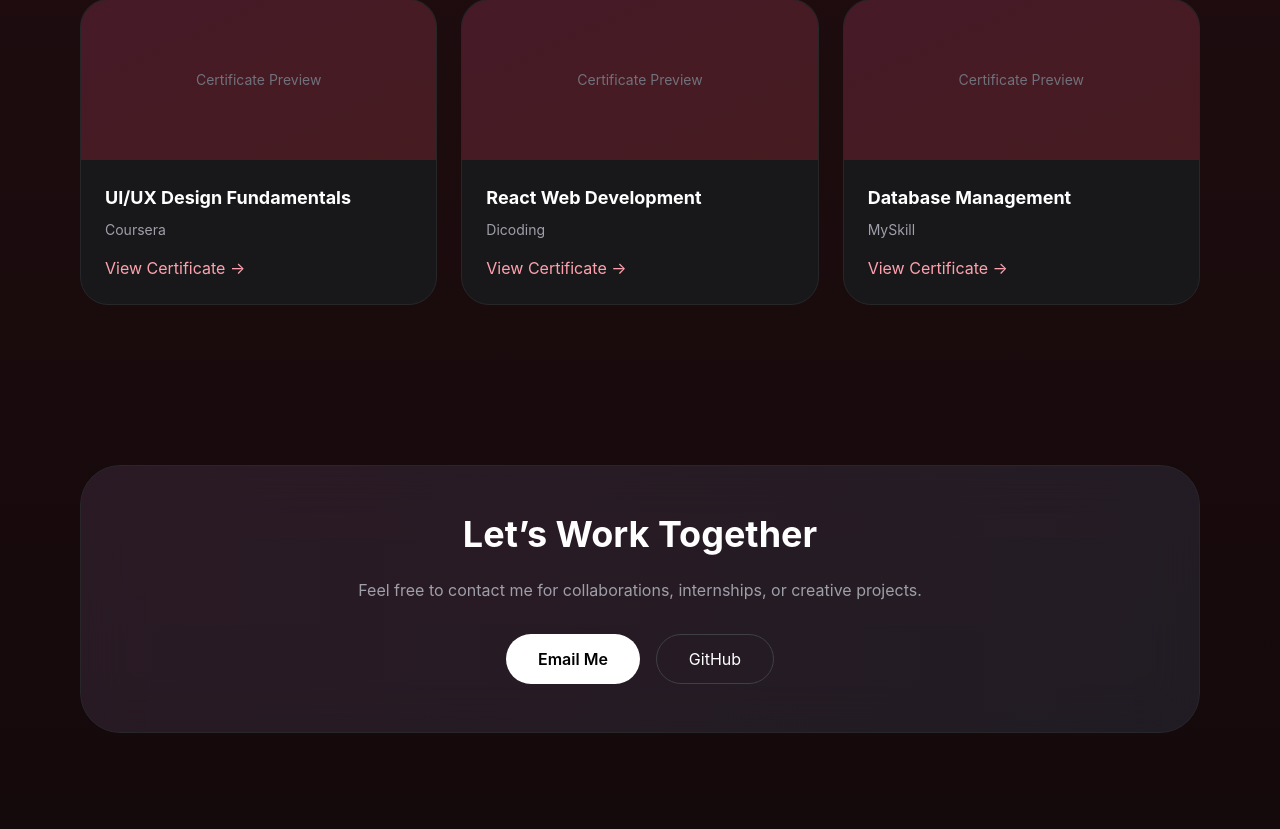
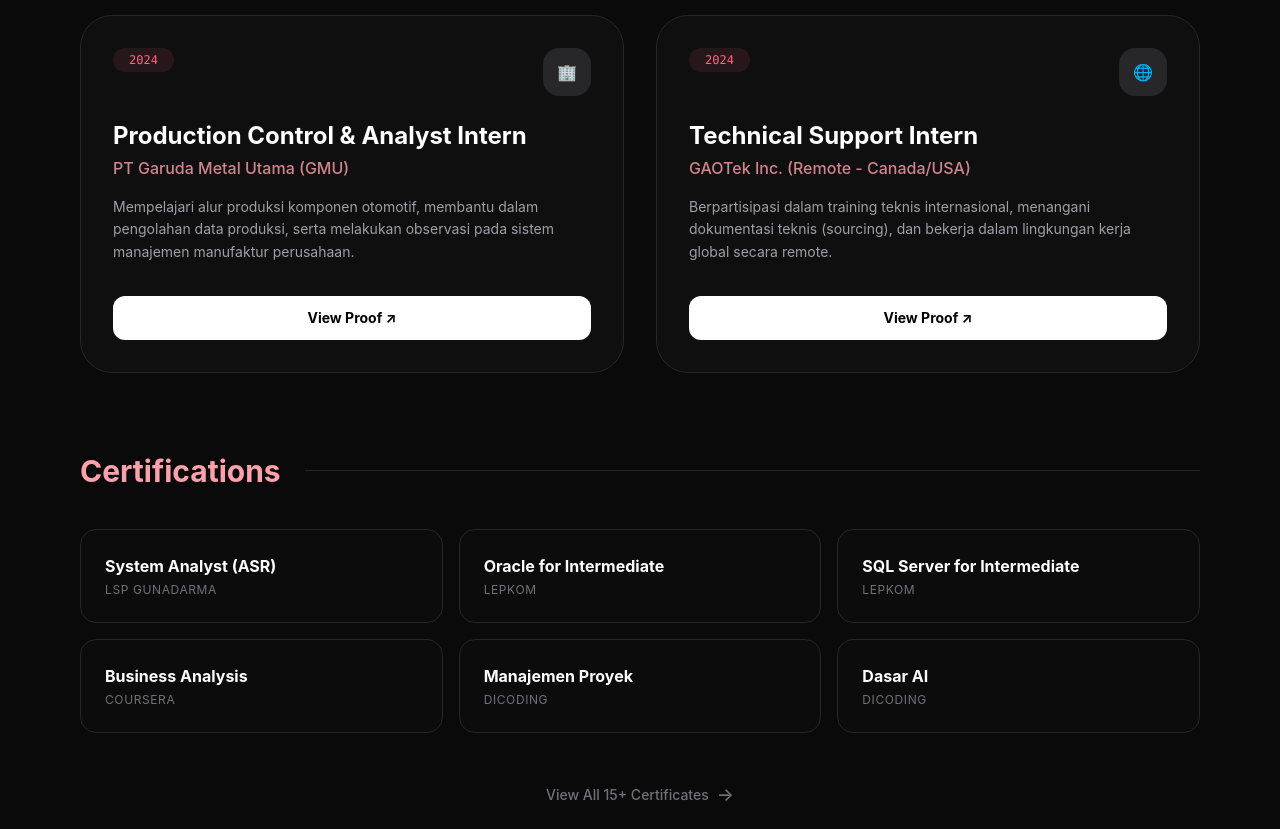
Before and after one commit to thatiananabila/Portofolio, a React (Vite) app: page / in a window 1280 px wide. Shown: the part 2911-3740 px from the top of the page. Built offline with nearby package versions, Linux system fonts and the light colour scheme.

Commit message:
update internship and certificate sections

```diff
--- a/src/App.jsx
+++ b/src/App.jsx
@@ -406,51 +406,82 @@
 </section>
 
       {/* CERTIFICATES */}
-      <section className="px-8 md:px-20 py-16">
+      {/* ================= SECTION CERTIFICATES & EXPERIENCE ================= */}
+<section className="px-8 md:px-20 py-20 bg-[#0a0a0a]">
+
+  {/* 1. INTERNSHIP EXPERIENCE (CARD BESAR) */}
   <div className="flex items-center justify-between mb-10">
-          <h2 className="text-3xl font-bold">Certificates</h2>
+    <h2 className="text-3xl font-bold text-rose-300">Internship Experience</h2>
     <div className="h-[1px] bg-zinc-800 flex-1 ml-6" />
   </div>
 
-        <div className="grid md:grid-cols-3 gap-6">
-          {[
-            {
-              title: 'UI/UX Design Fundamentals',
-              issuer: 'Coursera',
-            },
-            {
-              title: 'React Web Development',
-              issuer: 'Dicoding',
-            },
-            {
-              title: 'Database Management',
-              issuer: 'MySkill',
-            },
-          ].map((cert) => (
-            <div
-              key={cert.title}
-              className="bg-zinc-900 border border-zinc-800 rounded-[28px] overflow-hidden hover:-translate-y-2 transition duration-300"
-            >
-              <div className="h-40 bg-gradient-to-br from-rose-500/20 to-red-500/20 flex items-center justify-center text-zinc-500 text-sm">
-                Certificate Preview
+  <div className="grid md:grid-cols-2 gap-8 mb-20">
+    {/* Card GMU */}
+    <div className="group bg-zinc-900/40 border border-zinc-800 rounded-[32px] p-8 hover:border-rose-400/50 transition-all duration-500 hover:-translate-y-2">
+      <div className="flex justify-between items-start mb-6">
+        <span className="px-4 py-1 bg-rose-400/10 text-rose-400 rounded-full text-xs font-mono">2024</span>
+        <div className="w-12 h-12 bg-zinc-800 rounded-2xl flex items-center justify-center group-hover:scale-110 transition-transform">
+          🏢
+        </div>
+      </div>
+      <h3 className="text-2xl font-bold mb-1 text-white">Production Control & Analyst Intern</h3>
+      <p className="text-rose-300/80 mb-4 font-medium">PT Garuda Metal Utama (GMU)</p>
+      <p className="text-zinc-400 text-sm leading-relaxed mb-8">
+        Mempelajari alur produksi komponen otomotif, membantu dalam pengolahan data produksi, serta melakukan observasi pada sistem manajemen manufaktur perusahaan.
+      </p>
+      <button className="w-full py-3 bg-white text-black rounded-xl font-bold text-sm hover:bg-rose-300 transition">
+        View Proof ↗
+      </button>
     </div>
 
-              <div className="p-6">
-                <h3 className="font-bold text-lg mb-2">
-                  {cert.title}
-                </h3>
-
-                <p className="text-zinc-400 text-sm mb-4">
-                  {cert.issuer}
+    {/* Card GAOTek */}
+    <div className="group bg-zinc-900/40 border border-zinc-800 rounded-[32px] p-8 hover:border-rose-400/50 transition-all duration-500 hover:-translate-y-2">
+      <div className="flex justify-between items-start mb-6">
+        <span className="px-4 py-1 bg-rose-400/10 text-rose-400 rounded-full text-xs font-mono">2024</span>
+        <div className="w-12 h-12 bg-zinc-800 rounded-2xl flex items-center justify-center group-hover:scale-110 transition-transform">
+          🌐
+        </div>
+      </div>
+      <h3 className="text-2xl font-bold mb-1 text-white">Technical Support Intern</h3>
+      <p className="text-rose-300/80 mb-4 font-medium">GAOTek Inc. (Remote - Canada/USA)</p>
+      <p className="text-zinc-400 text-sm leading-relaxed mb-8">
+        Berpartisipasi dalam training teknis internasional, menangani dokumentasi teknis (sourcing), dan bekerja dalam lingkungan kerja global secara remote.
       </p>
-
-                <button className="text-rose-300 hover:text-red-300 transition">
-                  View Certificate →
+      <button className="w-full py-3 bg-white text-black rounded-xl font-bold text-sm hover:bg-rose-300 transition">
+        View Proof ↗
       </button>
     </div>
   </div>
+
+  {/* 2. COURSES & CERTIFICATIONS (GRID KECIL) */}
+  <div className="flex items-center justify-between mb-10">
+    <h2 className="text-3xl font-bold text-rose-300">Certifications</h2>
+    <div className="h-[1px] bg-zinc-800 flex-1 ml-6" />
+  </div>
+
+  <div className="grid grid-cols-1 md:grid-cols-3 gap-4">
+    {[
+      { title: "System Analyst (ASR)", issuer: "LSP Gunadarma" },
+      { title: "Oracle for Intermediate", issuer: "LEPKOM" },
+      { title: "SQL Server for Intermediate", issuer: "LEPKOM" },
+      { title: "Business Analysis", issuer: "Coursera" },
+      { title: "Manajemen Proyek", issuer: "Dicoding" },
+      { title: "Dasar AI", issuer: "Dicoding" },
+    ].map((cert, index) => (
+      <div key={index} className="p-6 rounded-2xl bg-zinc-900/20 border border-zinc-800 hover:bg-zinc-900/60 transition group cursor-pointer">
+        <h4 className="font-bold text-white group-hover:text-rose-300 transition mb-1">{cert.title}</h4>
+        <p className="text-zinc-500 text-xs uppercase tracking-wider">{cert.issuer}</p>
+      </div>
     ))}
   </div>
+
+  {/* VIEW ALL BUTTON */}
+  <div className="mt-12 text-center">
+    <button className="text-zinc-500 hover:text-rose-300 text-sm font-medium transition flex items-center justify-center gap-2 mx-auto">
+      View All 15+ Certificates <span className="text-lg">→</span>
+    </button>
+  </div>
+
 </section>
 
       {/* CONTACT */}
```
Lines whose indentation alone changed are shown as unchanged.
